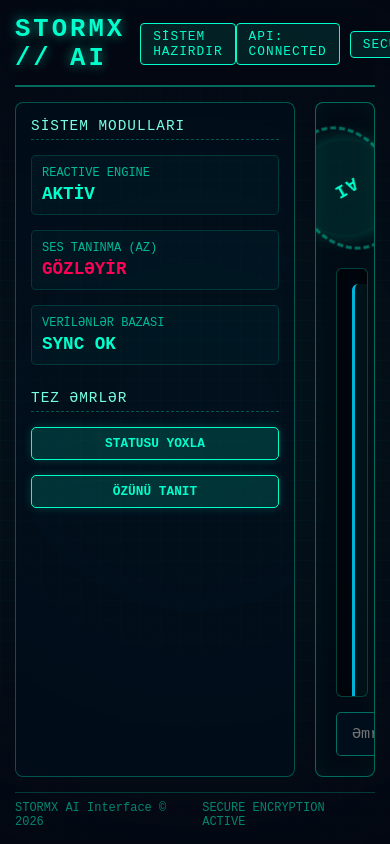
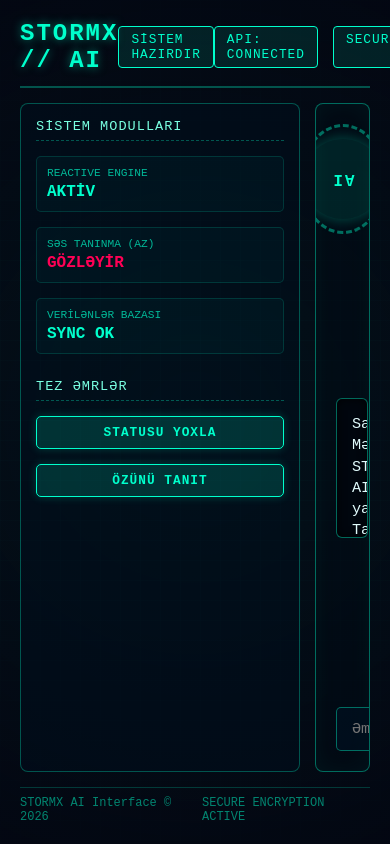
Before and after one commit to ardaturanyunusov-a11y/STORMX-AI, a website: page public/index.html in a window 390 px wide. Shown: the top 844 px of the page. Drawn offline with Linux system fonts and the light colour scheme.

Commit message:
Refactor HUD interface and styles
Updated the HUD interface title and adjusted styles for layout and elements. Improved responsiveness and visual enhancements.

```diff
--- a/public/index.html
+++ b/public/index.html
@@ -3,7 +3,7 @@
 <head>
     <meta charset="UTF-8">
     <meta name="viewport" content="width=device-width, initial-scale=1.0">
-    <title>STORMX AI - Full HUD & Voice Interface</title>
+    <title>STORMX AI - HUD Interface</title>
     <style>
         *, *::before, *::after {
             box-sizing: border-box;
@@ -16,39 +16,36 @@
             font-family: 'Courier New', Courier, monospace;
             height: 100vh;
             overflow: hidden;
-            display: flex;
-            flex-direction: column;
-            justify-content: space-between;
-            padding: 15px;
+            display: grid;
+            grid-template-rows: auto 1fr auto;
+            grid-template-columns: 280px 1fr;
+            gap: 15px;
+            padding: 20px;
             background-image:
-                radial-gradient(circle at 50% 50%, rgba(0, 255, 204, 0.05) 0%, rgba(3, 7, 18, 0.95) 100%),
-                linear-gradient(rgba(0, 255, 204, 0.03) 1px, transparent 1px),
-                linear-gradient(90deg, rgba(0, 255, 204, 0.03) 1px, transparent 1px);
+                radial-gradient(circle at 50% 50%, rgba(0, 255, 204, 0.04) 0%, rgba(3, 7, 18, 0.96) 100%),
+                linear-gradient(rgba(0, 255, 204, 0.02) 1px, transparent 1px),
+                linear-gradient(90deg, rgba(0, 255, 204, 0.02) 1px, transparent 1px);
             background-size: 100% 100%, 20px 20px, 20px 20px;
         }
+
+        /* Header */
         header {
+            grid-column: 1 / -1;
             display: flex;
             justify-content: space-between;
             align-items: center;
-            border-bottom: 2px solid rgba(0, 255, 204, 0.4);
+            border-bottom: 2px solid rgba(0, 255, 204, 0.3);
             padding-bottom: 12px;
-            background: rgba(3, 7, 18, 0.8);
-        }
-        .logo-area {
-            display: flex;
-            align-items: center;
-            gap: 15px;
         }
         .logo {
-            font-size: 1.6rem;
+            font-size: 1.5rem;
             font-weight: bold;
-            letter-spacing: 3px;
-            text-shadow: 0 0 12px rgba(0, 255, 204, 0.6);
+            letter-spacing: 2px;
+            text-shadow: 0 0 10px rgba(0, 255, 204, 0.5);
         }
-        .system-status {
+        .header-badges {
             display: flex;
-            gap: 10px;
-            align-items: center;
+            gap: 15px;
         }
         .status-badge {
             font-size: 0.8rem;
@@ -59,16 +56,10 @@
             text-transform: uppercase;
             letter-spacing: 1px;
         }
-        .main-container {
-            display: grid;
-            grid-template-columns: 280px 1fr;
-            gap: 20px;
-            flex: 1;
-            margin: 15px 0;
-            overflow: hidden;
-        }
-        .sidebar {
-            background: rgba(0, 15, 30, 0.5);
+
+        /* Sidebar */
+        aside {
+            background: rgba(0, 15, 30, 0.4);
             border: 1px solid rgba(0, 255, 204, 0.3);
             border-radius: 8px;
             padding: 15px;
@@ -77,10 +68,10 @@
             gap: 15px;
         }
         .sidebar-title {
-            font-size: 0.9rem;
+            font-size: 0.85rem;
             text-transform: uppercase;
             border-bottom: 1px dashed rgba(0, 255, 204, 0.3);
-            padding-bottom: 5px;
+            padding-bottom: 6px;
             letter-spacing: 1px;
             color: #79ffe1;
         }
@@ -91,52 +82,56 @@
             border-radius: 5px;
         }
         .metric-label {
-            font-size: 0.75rem;
+            font-size: 0.7rem;
             color: rgba(0, 255, 204, 0.7);
         }
         .metric-value {
-            font-size: 1.1rem;
+            font-size: 1rem;
             font-weight: bold;
             margin-top: 4px;
         }
-        .hud-workspace {
-            display: flex;
-            flex-direction: column;
-            background: rgba(0, 10, 20, 0.6);
+
+        /* Main HUD Workspace */
+        main {
+            background: rgba(0, 10, 20, 0.5);
             border: 1px solid rgba(0, 255, 204, 0.4);
             border-radius: 8px;
             padding: 20px;
+            display: flex;
+            flex-direction: column;
+            justify-content: space-between;
             position: relative;
             overflow: hidden;
             box-shadow: inset 0 0 25px rgba(0, 255, 204, 0.05);
         }
+
         .visualizer-container {
             display: flex;
+            justify-content: center;
             align-items: center;
-            justify-content: center;
-            margin-bottom: 15px;
+            margin-bottom: 10px;
         }
         .visualizer {
-            width: 130px;
-            height: 130px;
+            width: 110px;
+            height: 110px;
             border: 3px dashed rgba(0, 255, 204, 0.4);
             border-radius: 50%;
             display: flex;
             align-items: center;
             justify-content: center;
             position: relative;
-            animation: rotate 12s linear infinite;
+            animation: rotate 10s linear infinite;
         }
         .visualizer-inner {
-            width: 95px;
-            height: 95px;
+            width: 80px;
+            height: 80px;
             background: rgba(0, 255, 204, 0.1);
             border-radius: 50%;
-            box-shadow: 0 0 20px rgba(0, 255, 204, 0.3);
+            box-shadow: 0 0 15px rgba(0, 255, 204, 0.3);
             display: flex;
             align-items: center;
             justify-content: center;
-            font-size: 1.1rem;
+            font-size: 1rem;
             font-weight: bold;
             letter-spacing: 2px;
             transition: background 0.3s ease;
@@ -145,41 +140,26 @@
             0% { transform: rotate(0deg); }
             100% { transform: rotate(360deg); }
         }
-        .chat-history {
-            flex: 1;
+
+        .output-box {
+            width: 100%;
+            height: 140px;
             background: rgba(0, 5, 12, 0.7);
-            border: 1px solid rgba(0, 255, 204, 0.25);
+            border: 1px solid rgba(0, 255, 204, 0.4);
             border-radius: 6px;
             padding: 15px;
             overflow-y: auto;
-            display: flex;
-            flex-direction: column;
-            gap: 12px;
-            margin-bottom: 15px;
-            box-shadow: inset 0 0 10px rgba(0, 0, 0, 0.8);
-        }
-        .message {
-            padding: 10px 14px;
-            border-radius: 6px;
-            max-width: 80%;
             font-size: 0.95rem;
             line-height: 1.4;
-        }
-        .message.user {
-            background: rgba(0, 255, 204, 0.1);
-            border-left: 3px solid #00ffcc;
-            align-self: flex-end;
+            box-shadow: inset 0 0 10px rgba(0, 0, 0, 0.8);
+            margin-bottom: 15px;
             color: #e0fbfc;
         }
-        .message.ai {
-            background: rgba(0, 100, 100, 0.15);
-            border-left: 3px solid #00b4d8;
-            align-self: flex-start;
-            color: #00ffcc;
-        }
-        .input-panel {
+
+        .control-panel {
             display: flex;
-            gap: 10px;
+            gap: 12px;
+            align-items: center;
         }
         .chat-input {
             flex: 1;
@@ -201,7 +181,7 @@
             background: rgba(0, 255, 204, 0.15);
             color: #00ffcc;
             border: 1px solid #00ffcc;
-            padding: 0 20px;
+            padding: 12px 20px;
             font-family: 'Courier New', Courier, monospace;
             font-weight: bold;
             border-radius: 5px;
@@ -209,10 +189,7 @@
             transition: all 0.3s ease;
             text-transform: uppercase;
             box-shadow: 0 0 10px rgba(0, 255, 204, 0.2);
-            display: flex;
-            align-items: center;
-            justify-content: center;
-            gap: 8px;
+            letter-spacing: 1px;
         }
         .hud-btn:hover {
             background: rgba(0, 255, 204, 0.35);
@@ -224,7 +201,10 @@
             color: #fff;
             box-shadow: 0 0 20px rgba(255, 0, 85, 0.6);
         }
+
+        /* Footer */
         footer {
+            grid-column: 1 / -1;
             display: flex;
             justify-content: space-between;
             font-size: 0.75rem;
@@ -237,57 +217,52 @@
 <body>
 
     <header>
-        <div class="logo-area">
         <div class="logo">STORMX // AI</div>
-            <div class="status-badge" id="statusBadge">Sistem Hazırdır</div>
-        </div>
-        <div class="system-status">
-            <div class="status-badge">API: Connected</div>
+        <div class="status-badge" id="statusBadge">SİSTEM HAZIRDIR</div>
+        <div class="header-badges">
+            <div class="status-badge">API: CONNECTED</div>
             <div class="status-badge">SECURE_HUD_V2</div>
         </div>
     </header>
 
-    <div class="main-container">
-        <!-- Sol Panel (Statistika və Modullar) -->
-        <div class="sidebar">
-            <div class="sidebar-title">Sistem Modulları</div>
+    <aside>
+        <div class="sidebar-title">SİSTEM MODULLARI</div>
         <div class="metric-card">
             <div class="metric-label">REACTIVE ENGINE</div>
             <div class="metric-value" style="color: #00ffcc;">AKTİV</div>
         </div>
         <div class="metric-card">
-                <div class="metric-label">SES TANINMA (AZ)</div>
+            <div class="metric-label">SƏS TANINMA (AZ)</div>
             <div class="metric-value" id="micStatusIndicator" style="color: #ff0055;">GÖZLƏYİR</div>
         </div>
         <div class="metric-card">
             <div class="metric-label">VERİLƏNLƏR BAZASI</div>
             <div class="metric-value">SYNC OK</div>
         </div>
-            <div class="sidebar-title" style="margin-top: 10px;">Tez Əmrlər</div>
+
+        <div class="sidebar-title" style="margin-top: 10px;">TEZ ƏMRLƏR</div>
         <button class="hud-btn" style="width: 100%; font-size: 0.8rem; padding: 8px;" onclick="sendQuickPrompt('Sistem statusunu yoxla')">Statusu Yoxla</button>
         <button class="hud-btn" style="width: 100%; font-size: 0.8rem; padding: 8px;" onclick="sendQuickPrompt('Kiməsən sən?')">Özünü Tanıt</button>
-        </div>
+    </aside>
 
-        <!-- Əsas İş Sahəsi və Söhbət Pəncərəsi -->
-        <div class="hud-workspace">
+    <main>
         <div class="visualizer-container">
             <div class="visualizer">
                 <div class="visualizer-inner" id="vizText">AI</div>
             </div>
         </div>
 
-            <div class="chat-history" id="chatHistory">
-                <div class="message ai">Salam! Mən STORMX AI-yam. Tam genişləndirilmiş HUD interfeysi və səs modulu ilə işləməyə hazıram. Səslə və ya mətnlə əmr verə bilərsən.</div>
+        <div class="output-box" id="outputBox">
+            Salam! Mən STORMX AI-yam. Tam genişləndirilmiş HUD interfeysi və səs modulu ilə işləməyə hazıram. Səslə və ya mətnlə əmr verə bilərsən.
         </div>
 
-            <div class="input-panel">
+        <div class="control-panel">
             <input type="text" id="userInput" class="chat-input" placeholder="Əmr və ya mesaj daxil edin..." autocomplete="off">
             <button class="hud-btn" id="sendBtn">Göndər</button>
             <button class="hud-btn" id="micBtn">Dinlə</button>
             <button class="hud-btn" id="speakBtn">Oxu</button>
         </div>
-        </div>
-    </div>
+    </main>
 
     <footer>
         <div>STORMX AI Interface &copy; 2026</div>
@@ -295,7 +270,7 @@
     </footer>
 
     <script>
-        const chatHistory = document.getElementById('chatHistory');
+        const outputBox = document.getElementById('outputBox');
         const userInput = document.getElementById('userInput');
         const sendBtn = document.getElementById('sendBtn');
         const micBtn = document.getElementById('micBtn');
@@ -306,22 +281,9 @@
 
         let recognition = null;
         let isListening = false;
-        let lastAiMessage = "Salam! Mən STORMX AI-yam. Tam genişləndirilmiş HUD interfeysi və səs modulu ilə işləməyə hazıram.";
+        let lastResponseText = "Salam! Mən STORMX AI-yam. Tam genişləndirilmiş HUD interfeysi və səs modulu ilə işləməyə hazıram.";
 
-        // Mesaj əlavə etmək üçün köməkçi funksiya
-        function appendMessage(text, sender) {
-            const msgDiv = document.createElement('div');
-            msgDiv.classList.add('message', sender);
-            msgDiv.innerText = text;
-            chatHistory.appendChild(msgDiv);
-            chatHistory.scrollTop = chatHistory.scrollHeight;
-
-            if (sender === 'ai') {
-                lastAiMessage = text;
-            }
-        }
-
-        // Səsli oxutma (Text-to-Speech)
+        // Text-to-Speech (Səsləndirmə)
         function speakText(text) {
             if ('speechSynthesis' in window) {
                 window.speechSynthesis.cancel();
@@ -333,7 +295,7 @@
             }
         }
 
-        // Speech Recognition Setup (Azərbaycan dili dəstəyi ilə)
+        // Speech Recognition Setup (Azərbaycan dili)
         if ('webkitSpeechRecognition' in window || 'SpeechRecognition' in window) {
             const SpeechRecognition = window.SpeechRecognition || window.webkitSpeechRecognition;
             recognition = new SpeechRecognition();
@@ -343,7 +305,7 @@
 
             recognition.onstart = function() {
                 isListening = true;
-                statusBadge.innerText = 'Dinlənilir...';
+                statusBadge.innerText = 'DİNLƏNİLİR...';
                 micStatusIndicator.innerText = 'DİNLƏNİLİR';
                 micStatusIndicator.style.color = '#ff0055';
                 micBtn.classList.add('active');
@@ -353,12 +315,12 @@
 
             recognition.onresult = function(event) {
                 const speechResult = event.results[0][0].transcript;
-                appendMessage(speechResult, 'user');
+                outputBox.innerText = `Siz dediniz: "${speechResult}"`;
                 processAIResponse(speechResult);
             };
 
             recognition.onerror = function(event) {
-                statusBadge.innerText = 'Xəta baş verdi';
+                statusBadge.innerText = 'XƏTA BAŞ VERDİ';
                 stopListening();
             };
 
@@ -366,7 +328,7 @@
                 stopListening();
             };
         } else {
-            statusBadge.innerText = 'Səs tanınma dəstəklənmir';
+            statusBadge.innerText = 'SƏS DƏSTƏKLƏNMİR';
             micBtn.disabled = true;
         }
 
@@ -382,7 +344,7 @@
 
         function stopListening() {
             isListening = false;
-            statusBadge.innerText = 'Sistem Hazırdır';
+            statusBadge.innerText = 'SİSTEM HAZIRDIR';
             micStatusIndicator.innerText = 'GÖZLƏYİR';
             micStatusIndicator.style.color = '#ff0055';
             micBtn.classList.remove('active');
@@ -399,7 +361,6 @@
             }
         });
 
-        // Cavab Emalı (Süni intellekt cavab simulyasiyası / API qovşağı)
         function processAIResponse(inputText) {
             const query = inputText.toLowerCase();
             let response = "";
@@ -409,28 +370,29 @@
             } else if (query.includes('adın nədir')) {
                 response = "Mənim adım STORMX AI-dır. Sənin rəqəmsal HUD köməkçinim.";
             } else if (query.includes('status')) {
-                response = "Bütün əsas modullar stabil işləyir, səbəbkar isə sənsən!";
+                response = "Bütün əsas modullar stabil işləyir!";
             } else {
                 response = `"${inputText}" əmriniz qəbul olundu. Məlumatlar emal edilir.`;
             }
 
+            lastResponseText = response;
             setTimeout(() => {
-                appendMessage(response, 'ai');
+                outputBox.innerText = response;
                 speakText(response);
-            }, 500);
+            }, 400);
         }
 
         function handleSend() {
             const text = userInput.value.trim();
             if (text !== "") {
-                appendMessage(text, 'user');
+                outputBox.innerText = `Siz yazdınız: "${text}"`;
                 userInput.value = "";
                 processAIResponse(text);
             }
         }
 
         function sendQuickPrompt(promptText) {
-            appendMessage(promptText, 'user');
+            outputBox.innerText = `Siz yazdınız: "${promptText}"`;
             processAIResponse(promptText);
         }
 
@@ -442,7 +404,7 @@
         });
 
         speakBtn.addEventListener('click', () => {
-            speakText(lastAiMessage);
+            speakText(outputBox.innerText);
         });
     </script>
 </body>
```
Lines whose indentation alone changed are shown as unchanged.
